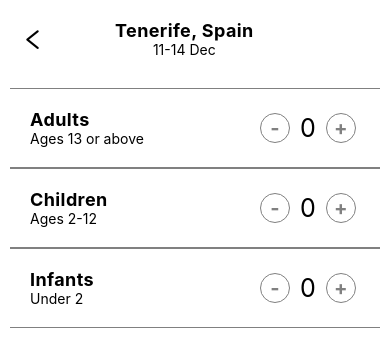
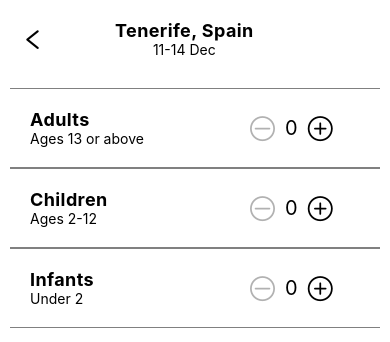
Before and after one commit to Jusav503/Airbnb-clone, a React Native app: screen / in a window 390 px wide. Shown: the top 342 px of the page. Built offline with nearby package versions, Linux system fonts and the light colour scheme.

Commit message:
✨ usestate buttons created

```diff
--- a/src/screens/GuestsScreen/index.js
+++ b/src/screens/GuestsScreen/index.js
@@ -1,8 +1,18 @@
-import {View, Text, StyleSheet, Dimensions, TouchableOpacity} from 'react-native';
-import React from 'react';
+import {
+  View,
+  Text,
+  StyleSheet,
+  Dimensions,
+  TouchableOpacity,
+} from 'react-native';
+import React, {useState} from 'react';
 import AntDesign from 'react-native-vector-icons/AntDesign';
 
 const GuestsScreen = () => {
+  const [adults, setAdults] = useState(0);
+  const [childrens, setChildrens] = useState(0);
+  const [infants, setInfants] = useState(0);
+
   return (
     <View>
       <View style={styles.headerContainer}>
@@ -19,14 +29,15 @@ const GuestsScreen = () => {
             <Text style={styles.principalTitle}>Adults</Text>
             <Text>Ages 13 or above</Text>
           </View>
+          <View style={styles.quantityContainer}>
+            <TouchableOpacity onPress={() => setAdults(Math.max(0, adults - 1))}>
+              <AntDesign name="minuscircleo" size={25} style={{opacity: adults ? 1 : 0.3}}/>
+            </TouchableOpacity>
 
-          <View style={styles.quantityContainer}>
-            <TouchableOpacity style={styles.menusPlusIconContainer}>
-              <Text style={styles.menusPlusIcon}>-</Text>
-            </TouchableOpacity>
-            <Text style={{fontSize:25}}>0</Text>
-            <TouchableOpacity style={styles.menusPlusIconContainer}>
-              <Text style={styles.menusPlusIcon}>+</Text>
+            <Text style={{fontSize: 20, marginHorizontal: 10}}>{adults}</Text>
+
+            <TouchableOpacity onPress={() => setAdults(Math.max(adults + 1))}>
+              <AntDesign name="pluscircleo" size={25}/>
             </TouchableOpacity>
           </View>
         </View>
@@ -36,14 +47,15 @@ const GuestsScreen = () => {
             <Text style={styles.principalTitle}>Children</Text>
             <Text>Ages 2-12</Text>
           </View>
+          <View style={styles.quantityContainer}>
+            <TouchableOpacity onPress={() => setChildrens(Math.max(0, childrens - 1))}>
+              <AntDesign name="minuscircleo" size={25} style={{opacity: childrens ? 1 : 0.3}}/>
+            </TouchableOpacity>
 
-          <View style={styles.quantityContainer}>
-            <TouchableOpacity style={styles.menusPlusIconContainer}>
-              <Text style={styles.menusPlusIcon}>-</Text>
-            </TouchableOpacity>
-            <Text style={{fontSize:25}}>0</Text>
-            <TouchableOpacity style={styles.menusPlusIconContainer}>
-              <Text style={styles.menusPlusIcon}>+</Text>
+            <Text style={{fontSize: 20, marginHorizontal: 10}}>{childrens}</Text>
+
+            <TouchableOpacity onPress={() => setChildrens(Math.max(childrens + 1))}>
+              <AntDesign name="pluscircleo" size={25}/>
             </TouchableOpacity>
           </View>
         </View>
@@ -53,14 +65,15 @@ const GuestsScreen = () => {
             <Text style={styles.principalTitle}>Infants</Text>
             <Text>Under 2</Text>
           </View>
+          <View style={styles.quantityContainer}>
+            <TouchableOpacity onPress={() => setInfants(Math.max(0, infants - 1))}>
+              <AntDesign name="minuscircleo" size={25} style={{opacity: infants ? 1 : 0.3}}/>
+            </TouchableOpacity>
 
-          <View style={styles.quantityContainer}>
-            <TouchableOpacity style={styles.menusPlusIconContainer}>
-              <Text style={styles.menusPlusIcon}>-</Text>
-            </TouchableOpacity>
-            <Text style={{fontSize:25}}>0</Text>
-            <TouchableOpacity style={styles.menusPlusIconContainer}>
-              <Text style={styles.menusPlusIcon}>+</Text>
+            <Text style={{fontSize: 20, marginHorizontal: 10}}>{infants}</Text>
+
+            <TouchableOpacity onPress={() => setInfants(Math.max(infants + 1))}>
+              <AntDesign name="pluscircleo" size={25}/>
             </TouchableOpacity>
           </View>
         </View>
@@ -97,28 +110,13 @@ const styles = StyleSheet.create({
     borderTopColor: 'grey',
     borderBottomColor: 'grey',
   },
-  infoContainer:{
-    flex:2,
+  infoContainer: {
+    flex: 2,
   },
   quantityContainer: {
-    flex:1,
+    flex: 1,
     flexDirection: 'row',
     alignItems: 'center',
-  },
-  menusPlusIconContainer: {
-    borderRadius: 55,
-    borderWidth: 1,
-    width: 30,
-    height: 30,
-    justifyContent: 'center',
-    alignItems: 'center',
-    borderColor: 'grey',
-    marginHorizontal: 10,
-  },
-  menusPlusIcon: {
-    color: 'grey',
-    fontSize: 20,
-    fontWeight: 'bold',
   },
 });
 
```
